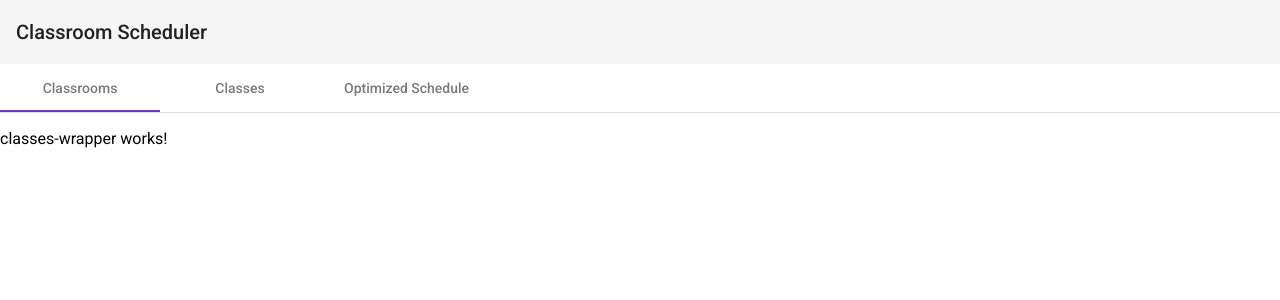
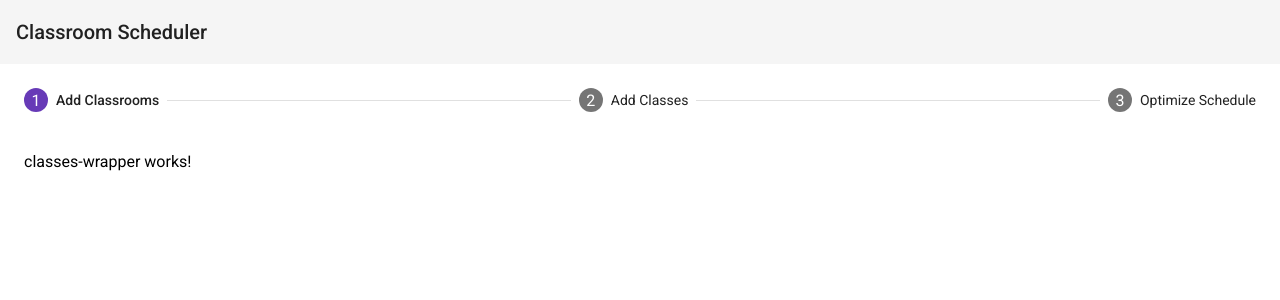
Before and after one commit to boris-yeltsin/cmsc447-scheduler-frontend, an Angular app: page / in a window 1280 px wide. Shown: the top 300 px of the page. Built offline with nearby package versions, Linux system fonts and the light colour scheme.

Commit message:
Replace tabs with stepper/wizard

```diff
--- a/src/app/app.component.html
+++ b/src/app/app.component.html
@@ -1,7 +1,7 @@
 <mat-toolbar>
   <span>{{title}}</span>
 </mat-toolbar>
-<mat-tab-group>
+<!--<mat-tab-group>
   <mat-tab label="Classrooms">
     <app-classes-wrapper></app-classes-wrapper>
   </mat-tab>
@@ -11,4 +11,19 @@
   <mat-tab label="Optimized Schedule">
     <app-schedule-wrapper></app-schedule-wrapper>
   </mat-tab>
-</mat-tab-group>
+</mat-tab-group>-->
+
+<mat-horizontal-stepper [linear]="false" #stepper>
+  <mat-step>
+    <ng-template matStepLabel>Add Classrooms</ng-template>
+    <app-classes-wrapper></app-classes-wrapper>
+  </mat-step>
+  <mat-step>
+    <ng-template matStepLabel>Add Classes</ng-template>
+    <app-classroom-wrapper></app-classroom-wrapper>
+  </mat-step>
+  <mat-step>
+    <ng-template matStepLabel>Optimize Schedule</ng-template>
+    <app-schedule-wrapper></app-schedule-wrapper>
+  </mat-step>
+</mat-horizontal-stepper>
--- a/src/app/app.module.ts
+++ b/src/app/app.module.ts
@@ -4,7 +4,7 @@ import { NgModule } from '@angular/core';
 import { AppComponent } from './app.component';
 import { BrowserAnimationsModule } from '@angular/platform-browser/animations';
 import { MatToolbarModule } from '@angular/material/toolbar';
-import { MatTabsModule } from '@angular/material/tabs';
+import { MatStepperModule } from '@angular/material/stepper';
 
 import { ClassesModule } from './classes/classes.module';
 import { ClassroomsModule } from './classrooms/classrooms.module'
@@ -18,7 +18,7 @@ import { ScheduleModule } from './schedule/schedule.module';
     BrowserModule,
     BrowserAnimationsModule,
     MatToolbarModule,
-    MatTabsModule,
+    MatStepperModule,
     ClassesModule,
     ClassroomsModule,
     ScheduleModule
```
